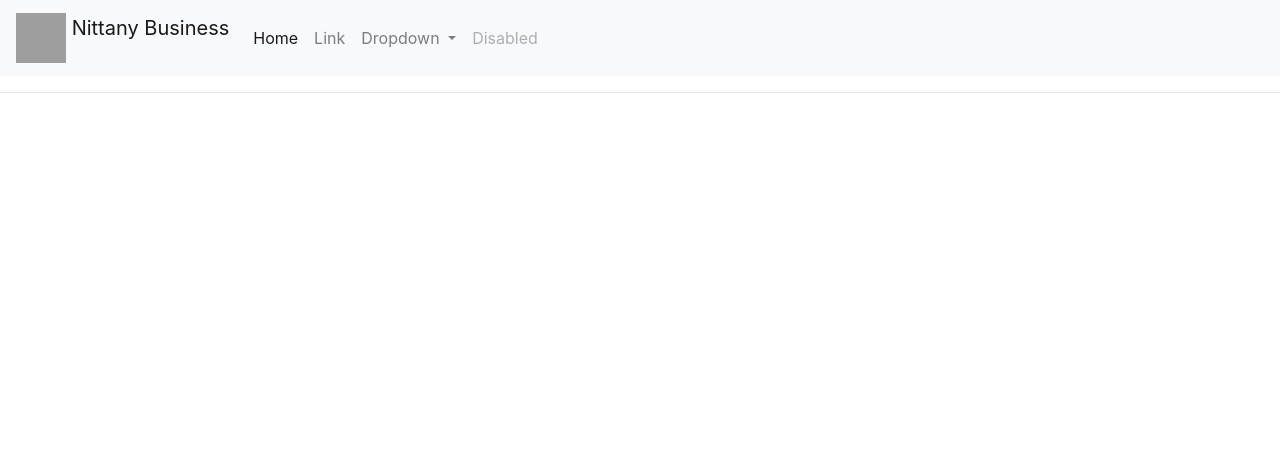
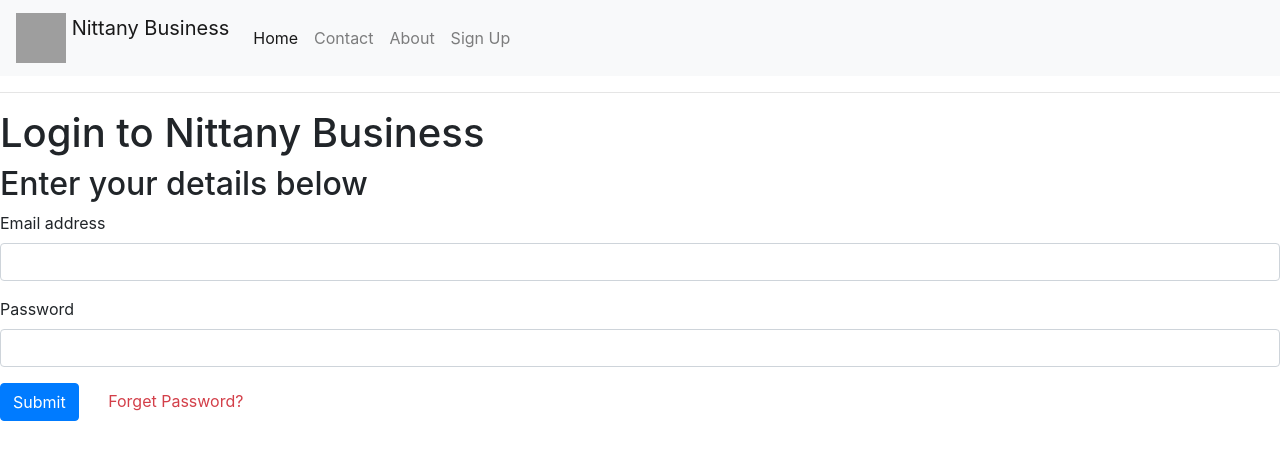
Before and after one commit to EdisonYCA/NittanyBusiness, a Flask app: page /login/ in a window 1280 px wide. Shown: the top 460 px of the page. Run offline with Flask 3, Linux system fonts and the light colour scheme; some libraries are stand-ins or nearby versions; grey boxes are pictures that could not be loaded.

Commit message:
Added login form

```diff
--- a/app/templates/login/index.html
+++ b/app/templates/login/index.html
@@ -1,24 +1,37 @@
 {% extends 'base.html' %}
+
+<style>
+
+</style>
 
 {% block navbar_content %}
     <li class="nav-item active">
-        <a class="nav-link" href="#">Home <span class="sr-only">(current)</span></a>
+        <a class="nav-link" href="/">Home <span class="sr-only">(current)</span></a>
     </li>
     <li class="nav-item">
-        <a class="nav-link" href="#">Link</a>
-      </li>
-      <li class="nav-item dropdown">
-        <a class="nav-link dropdown-toggle" href="#" id="navbarDropdown" role="button" data-toggle="dropdown" aria-haspopup="true" aria-expanded="false">
-          Dropdown
-        </a>
-        <div class="dropdown-menu" aria-labelledby="navbarDropdown">
-          <a class="dropdown-item" href="#">Action</a>
-          <a class="dropdown-item" href="#">Another action</a>
-          <div class="dropdown-divider"></div>
-          <a class="dropdown-item" href="#">Something else here</a>
-        </div>
+        <a class="nav-link" href="#">Contact</a>
     </li>
     <li class="nav-item">
-        <a class="nav-link disabled" href="#">Disabled</a>
+        <a class="nav-link" href="#">About</a>
+    </li>
+    <li class="nav-content">
+        <a class="nav-link" href="#">Sign Up</a>
     </li>
 {% endblock %}
+
+{%  block content %}
+    <h1>Login to Nittany Business</h1>
+    <h2>Enter your details below</h2>
+    <form>
+        <div class="mb-3">
+        <label for="inputEmail" class="form-label">Email address</label>
+        <input type="email" class="form-control" id="inputEmail">
+      </div>
+      <div class="mb-3">
+        <label for="inputPassword" class="form-label">Password</label>
+        <input type="password" class="form-control" id="inputPassword">
+      </div>
+      <button type="submit" class="btn btn-primary">Submit</button>
+      <a href="#" style="color: #D33F49; padding-left: 25px">Forget Password?</a>
+    </form>
+{% endblock %}
```
Lines whose indentation alone changed are shown as unchanged.
